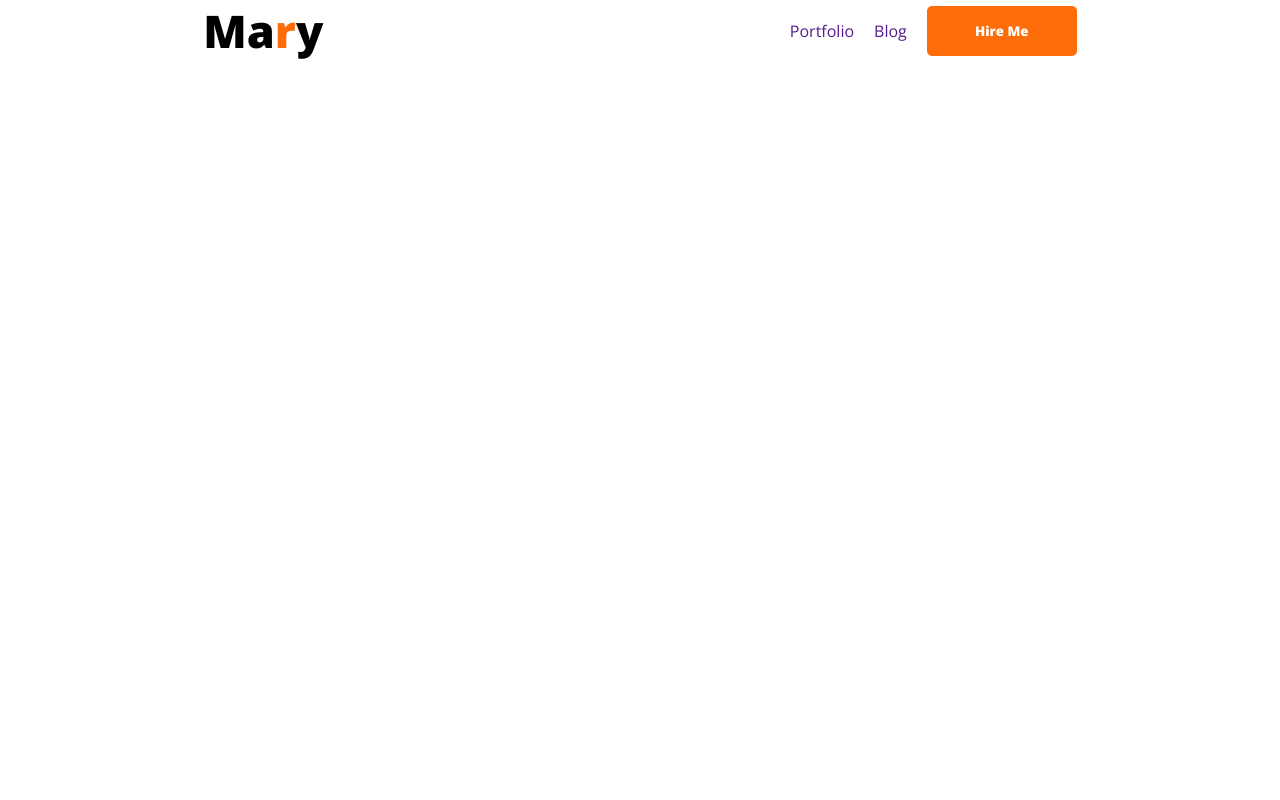
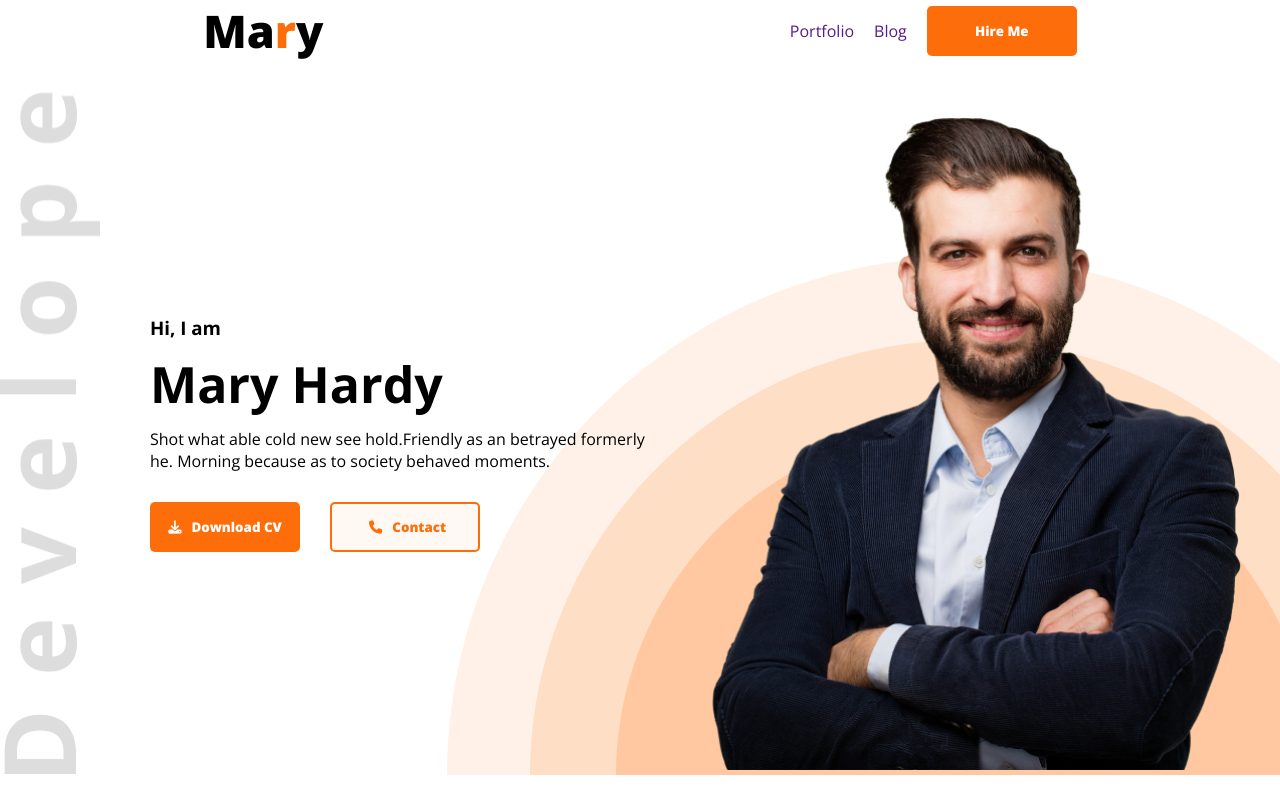
Before and after one commit to jahangiralom99/portfolio-resources, a plain HTML site: page index.html in a window 1280 px wide. Drawn offline with nearby package versions, Linux system fonts and the light colour scheme.

Commit message:
added banner and main

```diff
--- a/index.html
+++ b/index.html
@@ -5,9 +5,17 @@
     <meta name="viewport" content="width=device-width, initial-scale=1.0" />
     <title>portfolio-resources</title>
     <!-- google Link -->
-    <link rel="preconnect" href="https://fonts.googleapis.com">
-<link rel="preconnect" href="https://fonts.gstatic.com" crossorigin>
-<link href="https://fonts.googleapis.com/css2?family=EB+Garamond:ital@1&family=Lato:ital,wght@0,700;1,300&family=Open+Sans:ital,wght@0,400;0,500;0,700;0,800;1,300;1,400;1,700&family=Poppins&family=Roboto+Slab&family=Work+Sans&display=swap" rel="stylesheet">
+    <link rel="preconnect" href="https://fonts.googleapis.com" />
+    <link rel="preconnect" href="https://fonts.gstatic.com" crossorigin />
+    <link
+      href="https://fonts.googleapis.com/css2?family=EB+Garamond:ital@1&family=Lato:ital,wght@0,700;1,300&family=Open+Sans:ital,wght@0,400;0,500;0,700;0,800;1,300;1,400;1,700&family=Poppins&family=Roboto+Slab&family=Work+Sans&display=swap"
+      rel="stylesheet"
+    />
+    <!-- link font Awesome -->
+    <script
+      src="https://kit.fontawesome.com/b12af23a92.js"
+      crossorigin="anonymous"
+    ></script>
     <!-- Style Css Link -->
     <link rel="stylesheet" href="/style/style.css" />
   </head>
@@ -19,15 +27,36 @@
         <ul>
           <li><a href="">Portfolio</a></li>
           <li><a href="">Blog</a></li>
-                <li><button class="hire-btn"><a href="">Hire Me</a></button></li>
+          <li>
+            <button class="hire-btn"><a href="">Hire Me</a></button>
+          </li>
         </ul>
       </nav>
+      <div class="banner">
+        <div class="banner-content">
+          <h3>Hi, I am</h3>
+          <h1 class="banner-title">Mary Hardy</h1>
+          <p class="banner-pra">
+            Shot what able cold new see hold.Friendly as an betrayed formerly
+            he. Morning because as to society behaved moments.
+          </p>
+          <div class="btn-container">
+            <button class="hire-btn">
+              <i class="fa-solid fa-download"></i
+              ><span class="ditence">Download CV</span>
+            </button>
+            <button class="hire-btn-whaite">
+              <i class="fa-solid fa-phone"></i
+              ><span class="ditence">Contact</span>
+            </button>
+          </div>
+        </div>
+        <div>
+          <img class="banner-img" src="/images/hardy.png" alt="" />
+        </div>
+      </div>
     </header>
-    <main>
-
-    </main>
-    <footer>
-
-    </footer>
+    <main></main>
+    <footer></footer>
   </body>
 </html>
--- a/style/style.css
+++ b/style/style.css
@@ -1,47 +1,100 @@
 /* navber */
-*{
+* {
   margin: 0;
-    font-family: 'Lato', sans-serif;
-    font-family: 'Open Sans', sans-serif;
+  font-family: "Lato", sans-serif;
+  font-family: "Open Sans", sans-serif;
 }
-nav{
+nav {
   display: flex;
   align-items: center;
   justify-content: space-around;
 }
-nav ul{
+nav ul {
   display: flex;
   align-items: center;
-
 }
 nav ul li {
   margin-left: 20px;
   list-style-type: none;
-
 }
-nav ul li a{
+nav ul li a {
   text-decoration: none;
 }
-.title-color{
-    color: #FD6E0A;
+.title-color {
+  color: #fd6e0a;
 }
-.nav-title{
+.nav-title {
   font-size: 45px;
   font-weight: 900;
 }
-.hire-btn{
+.hire-btn {
   border: none;
   width: 150px;
   height: 50px;
-    background-color: #FD6E0A;
+  background-color: #fd6e0a;
   border-radius: 5px;
   font-weight: 900;
-
-}
-.hire-btn:hover{
-    background-color: #f0914d;
-}
-.hire-btn a{
   color: white;
 }
+.hire-btn:hover {
+  background-color: #f19d61;
+  color: black;
+}
+.hire-btn a {
+  color: white;
+}
+.hire-btn a:hover {
+  color: rgb(13, 11, 11);
+}
 /* end navbar  */
+
+/* start banner  */
+.banner {
+  display: flex;
+  padding: 30px;
+  padding: 30px 30px 0px 150px;
+  align-items: center;
+  justify-content: space-between;
+  background-image: url("/images/header_bg.png"), url("/images/developer.png");
+  background-repeat: no-repeat;
+  background-position: right bottom, bottom left;
+}
+.banner-img {
+  width: 587px;
+}
+.btn-container {
+  display: flex;
+}
+.banner-content {
+  max-width: 520px;
+}
+.hire-btn-whaite {
+  margin-left: 30px;
+  border: none;
+  width: 150px;
+  height: 50px;
+  background-color: #fff8f3;
+  border-radius: 5px;
+  font-weight: 900;
+  color: #fd6e0a;
+  border: 2px solid #fd6e0a;
+}
+.hire-btn-whaite:hover {
+  background-color: #c0bfbc;
+  color: black;
+}
+.banner-title {
+  font-size: 50px;
+  font-weight: 700;
+  margin-top: 10px;
+  margin-bottom: 10px;
+}
+.banner-pra {
+  margin-bottom: 30px;
+}
+.fa-phone {
+  margin-left: 5px;
+}
+.ditence {
+  margin-left: 10px;
+}
```
Lines whose indentation alone changed are shown as unchanged.
